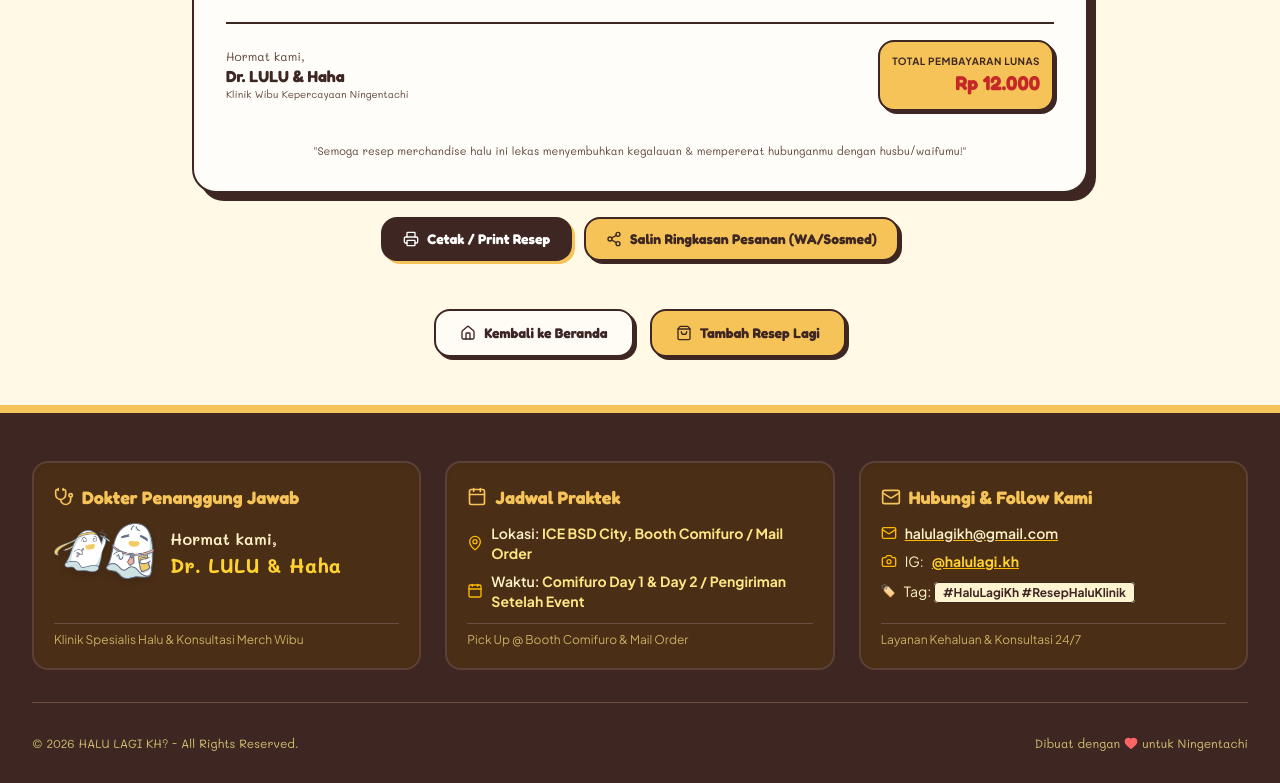
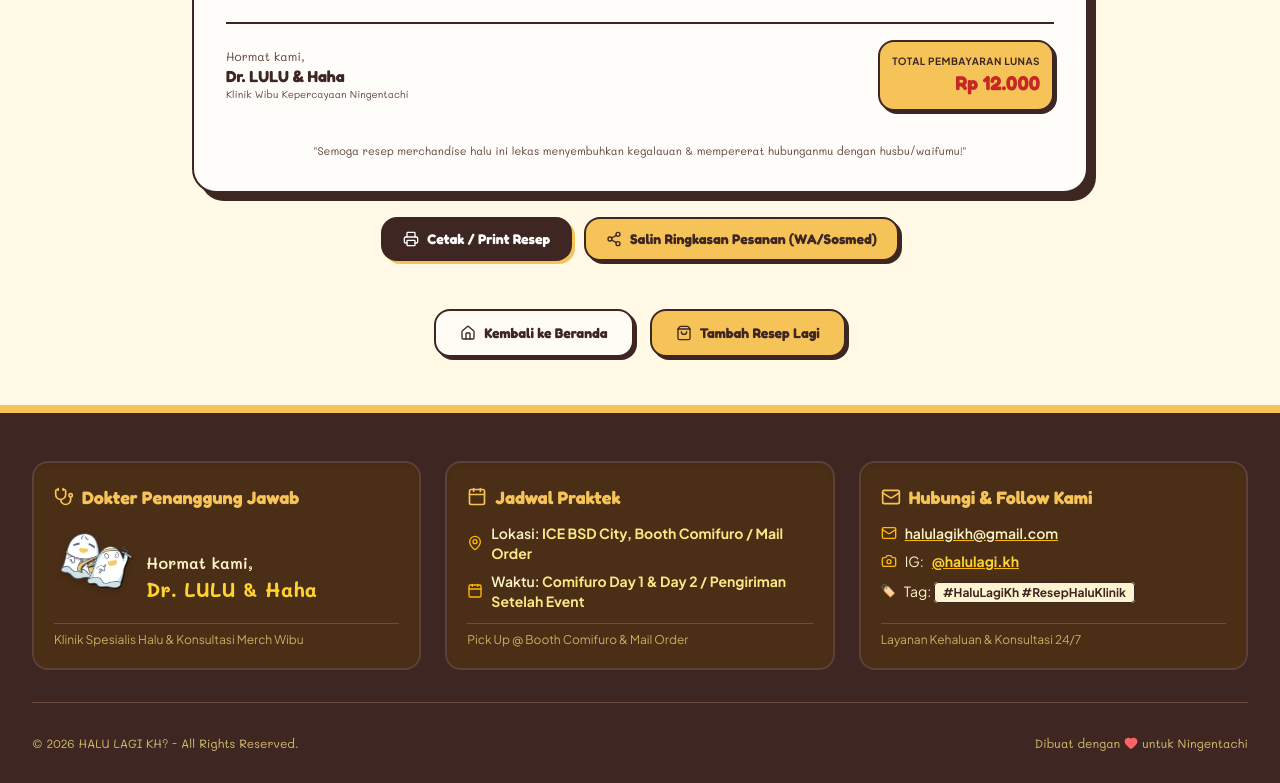
Before and after one commit to mikaelaldy/halu-lagi-kh, a React (Vite) app: page /thank-you in a window 1280 px wide. Shown: the part 1524-2307 px from the top of the page. Built offline with nearby package versions, Linux system fonts and the light colour scheme; no server answers.

Commit message:
feat: use unified duo mascot in Footer doctor card

```diff
--- a/src/components/Footer.tsx
+++ b/src/components/Footer.tsx
@@ -16,20 +16,12 @@ export const Footer: React.FC = () => {
                 Dokter Penanggung Jawab
               </h4>
               <div className="flex items-end gap-3">
-                <div className="flex items-end -space-x-2 shrink-0">
-                  <img
-                    src="/images/brand/mascot-6.webp"
-                    alt="Maskot Haha"
-                    loading="lazy"
-                    className="w-14 h-14 object-contain drop-shadow-md relative z-10"
-                  />
-                  <img
-                    src="/images/brand/mascot-5.webp"
-                    alt="Maskot Dr. LULU"
-                    loading="lazy"
-                    className="w-14 h-14 object-contain drop-shadow-md"
-                  />
-                </div>
+                <img
+                  src="/images/brand/mascot-duo.webp"
+                  alt="Maskot Dr. LULU & Haha"
+                  loading="lazy"
+                  className="w-20 h-20 object-contain shrink-0 drop-shadow-md"
+                />
                 <p className="font-doodle text-base text-amber-100 font-semibold">
                   Hormat kami,<br />
                   <span className="text-xl font-bold text-amber-300">{CLINIC_INFO.doctors}</span>
```
Also changed, not shown: public/images/brand/mascot-duo.webp (added).
